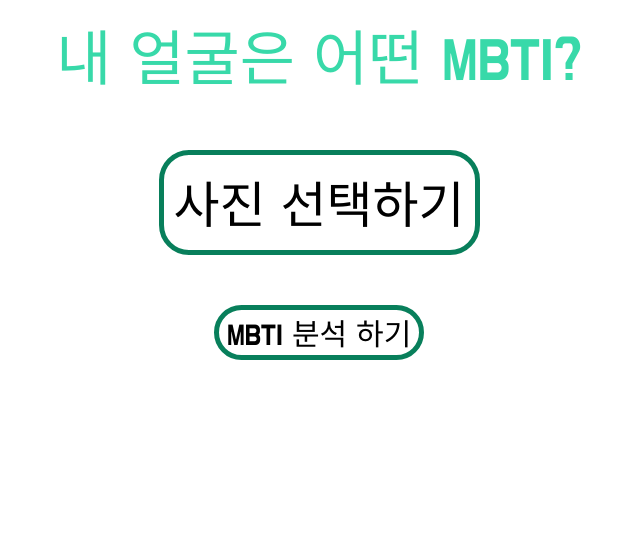
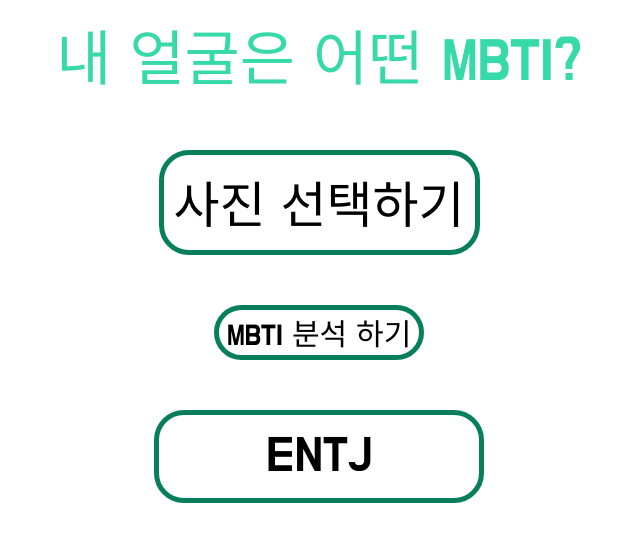
Before and after one commit to seeys/imgcheckold, a React (Create React App) app: page / in a window 1280 px wide. Shown: the top 542 px of the page, without its empty margins (321-961 px from the left). Built offline with nearby package versions, Linux system fonts and the light colour scheme.

Commit message:
resultBox add

```diff
--- a/src/components/InputImageBox.jsx
+++ b/src/components/InputImageBox.jsx
@@ -1,6 +1,7 @@
 import styled from "@emotion/styled";
 import axios from "axios";
 import React, { useState } from "react";
+import ResultImage from "./ResultImage";
 
 const BoxContainer = styled.div`
   border-radius: 15px;
@@ -51,6 +52,7 @@
 function InputImageBox() {
   const [imgSrc, setImgsrc] = useState("");
   const [files, setFiles] = useState("");
+  const [result, setResults] = useState("");
   // 파일 선택하기
   const onClickFile = (e) => {
     const reader = new FileReader();
@@ -67,8 +69,10 @@
   const handleImgMbti = async (e) => {
     const formData = new FormData();
     formData.append("image", files);
-
-    await axios.post("/api/img", formData).then((res) => console.log(res));
+    await axios.post("/api/img", formData).then((res) => {
+      console.log(res);
+      setResults(res);
+    });
   };
 
   return (
@@ -88,6 +92,7 @@
         {imgSrc && <img src={imgSrc} alt="preview" width="300" height="300" />}
       </PreviewBox>
       <BtnMbti onClick={handleImgMbti}>MBTI 분석 하기</BtnMbti>
+      <ResultImage />
     </>
   );
 }
--- /dev/null
+++ b/src/components/ResultImage.jsx
@@ -0,0 +1,20 @@
+import React from "react";
+import styled from "@emotion/styled";
+
+const ResultBox = styled.div`
+  border: #087f5b solid 5px;
+  border-radius: 30px;
+  font-size: 50px;
+  padding: 10px;
+  width: 300px;
+
+  margin: 0 auto;
+  margin-top: 50px;
+  text-align: center;
+`;
+
+function ResultImage() {
+  return <ResultBox>ENTJ</ResultBox>;
+}
+
+export default ResultImage;
```
